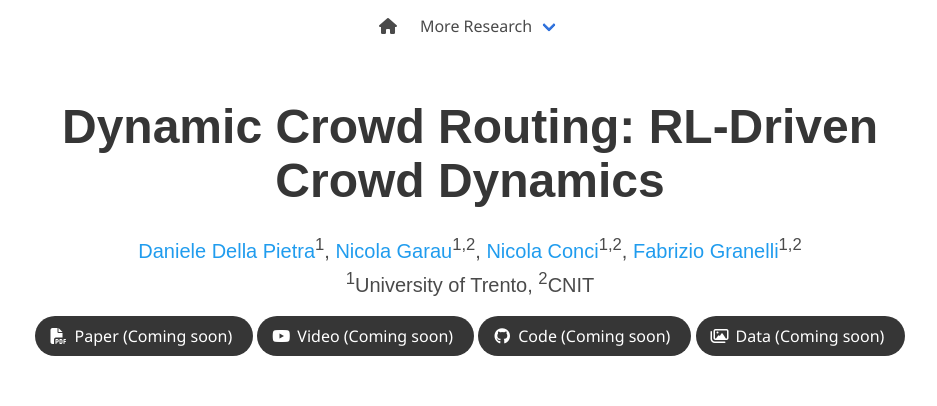
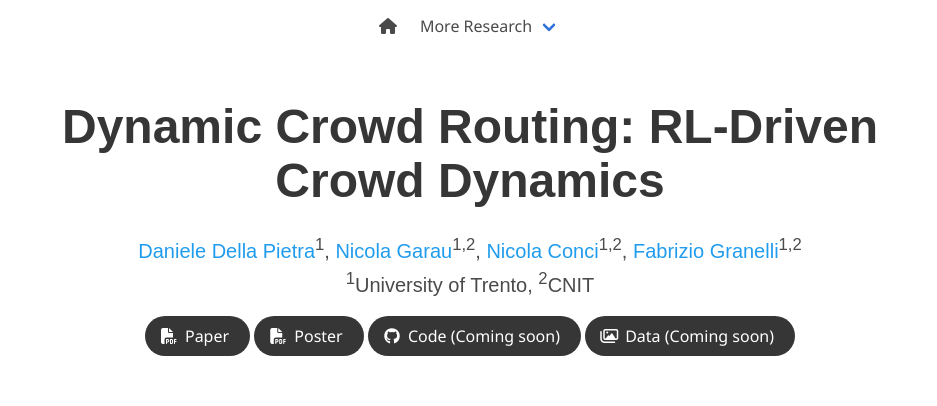
Before and after one commit to mmlab-cv/DynamicCrowdRouting, a plain HTML site: page index.html in a window 1280 px wide. Shown: the top 406 px of the page, without its empty margins (170-1107 px from the left). Drawn offline with nearby package versions, Linux system fonts and the light colour scheme; some icons are missing; a web font is replaced by a local one.

Commit message:
Add paper and poster

```diff
--- a/index.html
+++ b/index.html
@@ -102,22 +102,22 @@
             <div class="publication-links">
               <!-- PDF Link. -->
               <span class="link-block">
-                <a href="https://mmlab-cv.github.io/DynamicCrowdRouting/"
-                   class="external-link button is-normal is-rounded is-dark">
+                <a href="static/assets/DCR_paper.pdf"
+                   class="external-link button is-normal is-rounded is-dark" target="_blank">
                   <span class="icon">
                       <i class="fas fa-file-pdf"></i>
                   </span>
-                  <span>Paper (Coming soon)</span>
+                  <span>Paper</span>
                 </a>
               </span>
-              <!-- Video Link. -->
+              <!-- Poster Link. -->
               <span class="link-block">
-                <a href="https://www.youtube.com/"
-                   class="external-link button is-normal is-rounded is-dark">
+                <a href="static/assets/DCR_poster.pdf"
+                   class="external-link button is-normal is-rounded is-dark" target="_blank">
                   <span class="icon">
-                      <i class="fab fa-youtube"></i>
+                      <i class="fas fa-file-pdf"></i>
                   </span>
-                  <span>Video (Coming soon)</span>
+                  <span>Poster</span>
                 </a>
               </span>
               <!-- Code Link. -->
```
Also changed, not shown: 2 other files.
